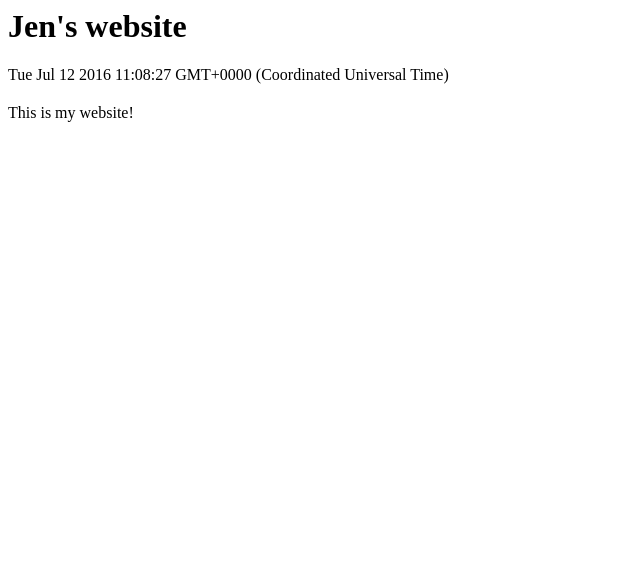
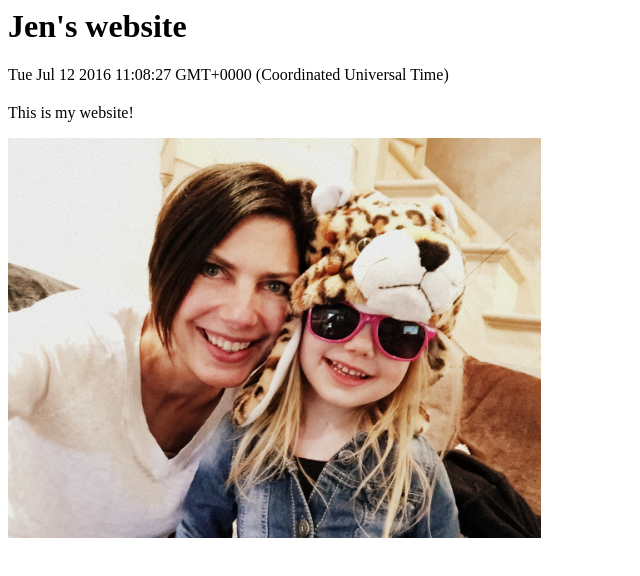
Before and after one commit to jencowan123/jencowan123.github.io, a plain HTML site: page index.html in a window 1280 px wide. Shown: the whole page, without its empty margins (0-640 px from the left). Drawn offline with Linux system fonts and the light colour scheme.

Commit message:
photo
photo

```diff
--- a/index.html
+++ b/index.html
@@ -9,7 +9,7 @@
       <p id="today"></p>
       <h2></h2>
         <p>This is my website!</p>
-
+        <img src="images/IMG_8375-1.jpg" height="400">
   </body>
 
 </html>
```
Also changed, not shown: images/IMG_8375-1.JPG (added).
